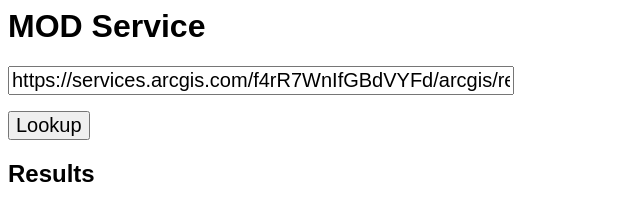
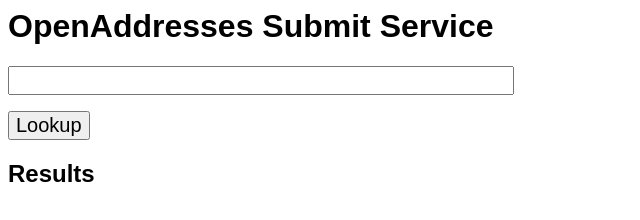
Before and after one commit to openaddresses/submit-service, a website: page public/index.html in a window 1280 px wide. Shown: the whole page, without its empty margins (0-640 px from the left). Drawn offline with Linux system fonts and the light colour scheme.

Commit message:
removed MOD references and default URL

```diff
--- a/index.js
+++ b/index.js
@@ -3,7 +3,7 @@
   const port = ( parseInt(process.env.PORT) || 3103 );
 
   app.listen(port, () => {
-    console.log(`mod-service is now running on port ${port}`);
+    console.log(`submit-service is now running on port ${port}`);
   });
 
 } catch (err) {
--- a/public/index.html
+++ b/public/index.html
@@ -77,10 +77,10 @@
   </head>
 
   <body>
-    <h1>MOD Service</h1>
+    <h1>OpenAddresses Submit Service</h1>
 
     <form>
-      <input type="text" id="source" value="https://services.arcgis.com/f4rR7WnIfGBdVYFd/arcgis/rest/services/Valid_Address_Points_FNSB/FeatureServer/0"></input><p/>
+      <input type="text" id="source" value=""></input><p/>
       <input type="button" id="lookup" value="Lookup"></input>
     </form>
 
```
